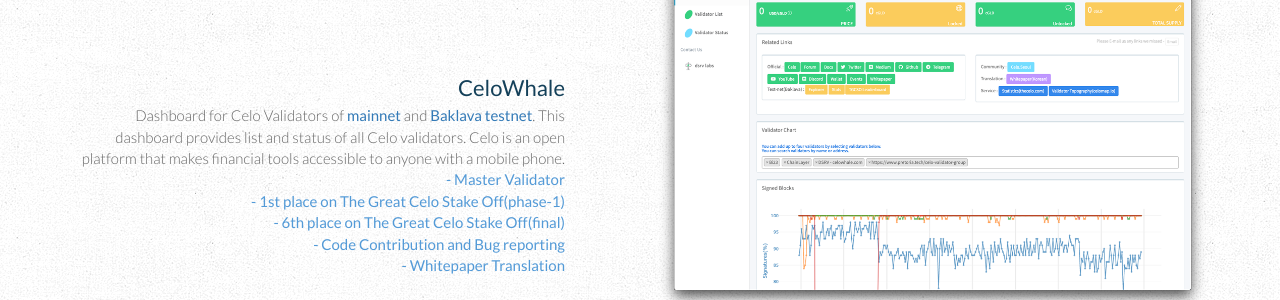
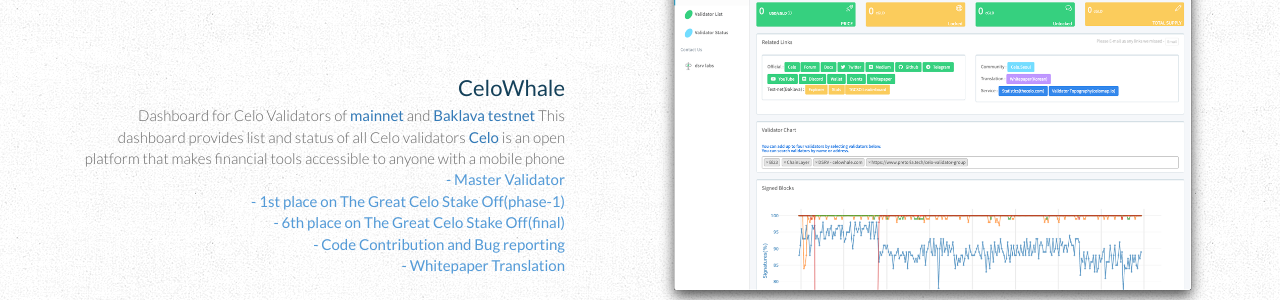
Before and after one commit to dsrvlabs/dsrvlabs.github.io, a Jekyll site: the page built from index.html, in a window 1280 px wide and 900 px high, scrolled down 2260 px. Shown: the part 154-454 px from the top of the window. Built offline with Jekyll 4.4.1, drawn with Linux system fonts in a browser that asks for light colours; nearby versions of some CDN libraries; some web fonts are replaced; the list of posts is cut into pages by our own code.

Commit message:
Fix a simple typo

```diff
--- a/index.html
+++ b/index.html
@@ -347,9 +347,9 @@
 							<h4><a href="https://www.celowhale.com" target="_blank" >CeloWhale</a></h4>
 							<div class="serviceTextDiv_link">
 								<small>
-									Dashboard for Celo Validators of <a href="https://www.celowhale.com" target="_blank" style="font-weight: 500">mainnet</a> and <a href="https://baklava.celowhale.com" target="_blank" style="font-weight: 500">Baklava testnet</a>.
-This dashboard provides list and status of all Celo validators.
-Celo is an open platform that makes financial tools accessible to anyone with a mobile phone.
+									Dashboard for Celo Validators of <a href="https://www.celowhale.com" target="_blank" style="font-weight: 500">mainnet</a> and <a href="https://baklava.celowhale.com" target="_blank" style="font-weight: 500">Baklava testnet</a>
+This dashboard provides list and status of all Celo validators
+<a href="https://celo.org" target="_blank" style="font-weight: 500">Celo</a> is an open platform that makes financial tools accessible to anyone with a mobile phone
 								</small>
 								<!-- <p style="margin-top: 20px;">
 									<a href="#" onClick="alertComming();">Find Out More</a>
```
